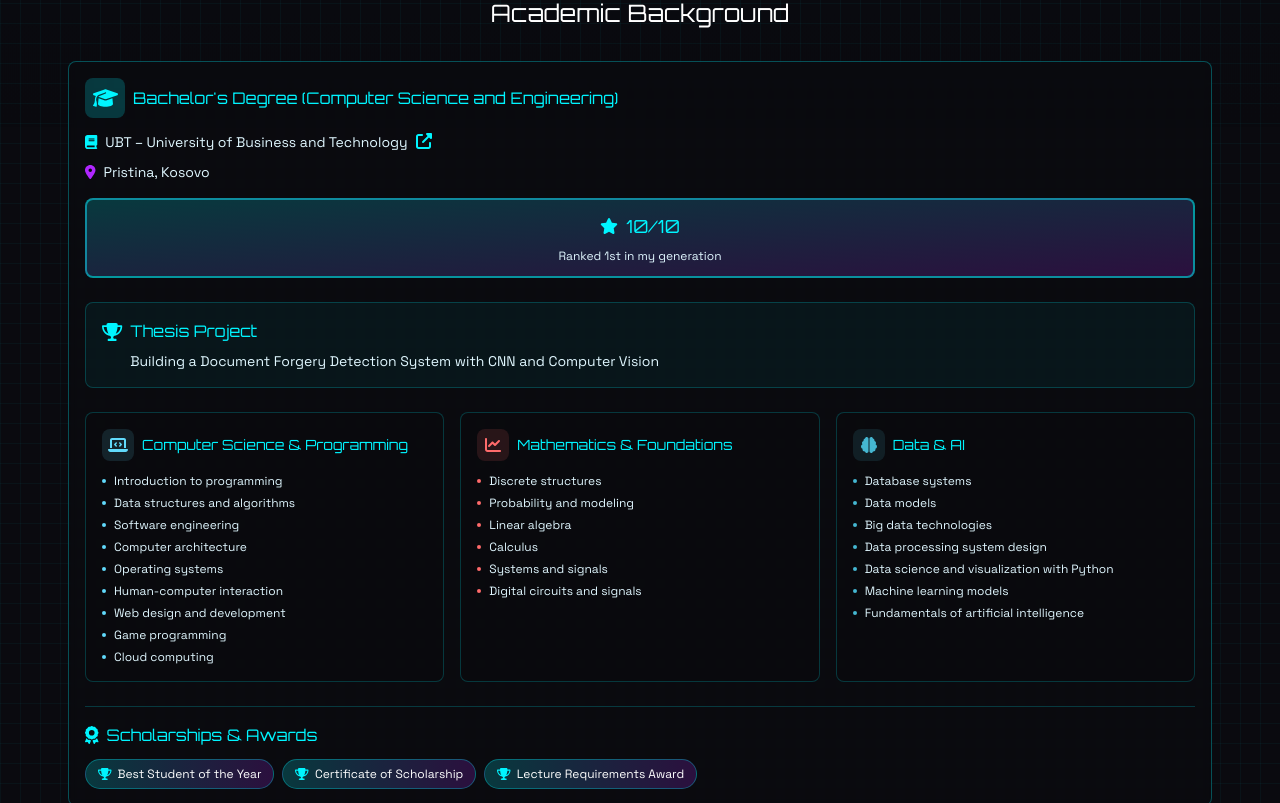
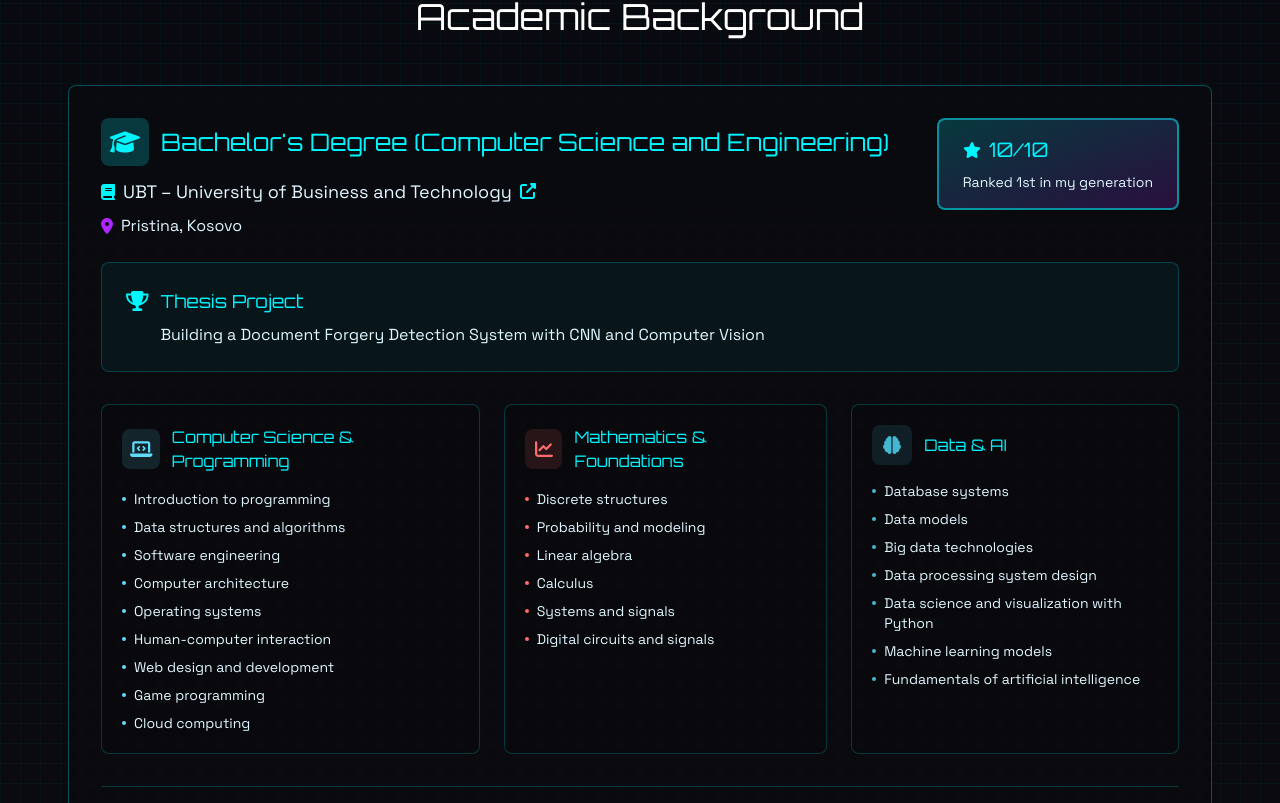
Before and after one commit to RinorRexhaj/Portfolio, a React (Vite) app: page / in a window 1280 px wide. Shown: the part 4417-5220 px from the top of the page. Built offline with nearby package versions, Linux system fonts and the light colour scheme.

Commit message:
Refactor Academic component layout and styles for improved visual hierarchy and consistency

```diff
--- a/src/components/Academic.tsx
+++ b/src/components/Academic.tsx
@@ -113,7 +113,7 @@ const Academic = () => {
         initial={{ opacity: 0, y: 20 }}
         animate={isInView ? { opacity: 1, y: 0 } : { opacity: 0, y: 20 }}
         transition={{ duration: 0.5 }}
-        className="font-orbitron text-2xl sm:text-3xl md:text-4xl mb-8 sm:mb-12 text-center"
+        className="font-orbitron text-4xl mb-12 text-center"
       >
         Academic Background
       </motion.h2>
@@ -127,23 +127,23 @@ const Academic = () => {
         {/* Main Education Card */}
         <motion.article
           variants={cardVariants}
-          className="relative group bg-deep-space/50 backdrop-blur-sm border border-electric-blue/30 rounded-lg p-4 sm:p-6 md:p-8 transition-all duration-300 hover:shadow-holographic-hover"
+          className="relative group bg-deep-space/50 backdrop-blur-sm border border-electric-blue/30 rounded-lg p-8 transition-all duration-300 hover:shadow-holographic-hover"
         >
           {/* Hover overlay */}
           <div className="absolute inset-0 bg-gradient-to-br from-electric-blue/10 to-neon-purple/10 rounded-lg opacity-0 group-hover:opacity-100 transition-opacity duration-300" />
 
           <div className="relative z-10">
             {/* Header */}
-            <div className="flex flex-col sm:flex-row items-start justify-between mb-6 gap-4">
-              <div className="flex-1 w-full">
-                <div className="flex items-center space-x-2 sm:space-x-3 mb-3">
-                  <div className="w-10 h-10 sm:w-12 sm:h-12 bg-electric-blue/20 rounded-lg flex items-center justify-center flex-shrink-0">
+            <div className="flex items-start justify-between mb-6 flex-wrap gap-4">
+              <div className="flex-1">
+                <div className="flex items-center space-x-3 mb-3">
+                  <div className="w-12 h-12 bg-electric-blue/20 rounded-lg flex items-center justify-center">
                     <FontAwesomeIcon
                       icon={faGraduationCap}
-                      className="text-xl sm:text-2xl text-electric-blue"
+                      className="text-2xl text-electric-blue"
                     />
                   </div>
-                  <h3 className="font-orbitron text-base sm:text-xl md:text-2xl text-electric-blue leading-tight">
+                  <h3 className="font-orbitron text-2xl text-electric-blue">
                     {academicData.degree}
                   </h3>
                 </div>
@@ -151,11 +151,9 @@ const Academic = () => {
                 <div className="flex items-center space-x-2 text-text-secondary font-spaceGrotesk mb-2">
                   <FontAwesomeIcon
                     icon={faBook}
-                    className="text-electric-blue text-sm sm:text-base"
+                    className="text-electric-blue"
                   />
-                  <span className="text-sm sm:text-base md:text-lg">
-                    {academicData.institution}
-                  </span>
+                  <span className="text-lg">{academicData.institution}</span>
                   {academicData.website && (
                     <a
                       href={academicData.website}
@@ -172,27 +170,25 @@ const Academic = () => {
                 <div className="flex items-center space-x-2 text-text-secondary font-spaceGrotesk">
                   <FontAwesomeIcon
                     icon={faMapMarkerAlt}
-                    className="text-neon-purple text-sm sm:text-base"
+                    className="text-neon-purple"
                   />
-                  <span className="text-sm sm:text-base">
-                    {academicData.location}
-                  </span>
+                  <span>{academicData.location}</span>
                 </div>
               </div>
 
               {/* Achievement Badge */}
-              <div className="w-full sm:w-auto">
-                <div className="bg-gradient-to-br from-electric-blue/20 to-neon-purple/20 border-2 border-electric-blue/50 rounded-lg px-4 py-3 sm:px-6 sm:py-4">
-                  <div className="flex items-center justify-center sm:justify-start space-x-2 mb-2">
+              <div className="text-right md:text-left">
+                <div className="bg-gradient-to-br from-electric-blue/20 to-neon-purple/20 border-2 border-electric-blue/50 rounded-lg px-6 py-4">
+                  <div className="flex items-center space-x-2 mb-2">
                     <FontAwesomeIcon
                       icon={faStar}
-                      className="text-electric-blue text-base sm:text-lg"
+                      className="text-electric-blue"
                     />
-                    <span className="font-orbitron text-lg sm:text-xl text-electric-blue">
+                    <span className="font-orbitron text-xl text-electric-blue">
                       {academicData.grade}
                     </span>
                   </div>
-                  <p className="font-spaceGrotesk text-xs sm:text-sm text-text-secondary text-center sm:text-left">
+                  <p className="font-spaceGrotesk text-sm text-text-secondary">
                     {academicData.rank}
                   </p>
                 </div>
@@ -200,17 +196,17 @@ const Academic = () => {
             </div>
 
             {/* Thesis Section */}
-            <div className="mb-6 sm:mb-8 p-4 sm:p-6 bg-electric-blue/5 border border-electric-blue/20 rounded-lg">
-              <div className="flex items-start space-x-2 sm:space-x-3">
+            <div className="mb-8 p-6 bg-electric-blue/5 border border-electric-blue/20 rounded-lg">
+              <div className="flex items-start space-x-3">
                 <FontAwesomeIcon
                   icon={faTrophy}
-                  className="text-electric-blue text-lg sm:text-xl mt-1 flex-shrink-0"
+                  className="text-electric-blue text-xl mt-1"
                 />
                 <div>
-                  <h4 className="font-orbitron text-base sm:text-lg text-electric-blue mb-2">
+                  <h4 className="font-orbitron text-lg text-electric-blue mb-2">
                     Thesis Project
                   </h4>
-                  <p className="font-spaceGrotesk text-sm sm:text-base text-text-secondary">
+                  <p className="font-spaceGrotesk text-text-secondary">
                     {academicData.thesis}
                   </p>
                 </div>
@@ -218,7 +214,7 @@ const Academic = () => {
             </div>
 
             {/* Coursework Categories */}
-            <div className="grid grid-cols-1 md:grid-cols-2 lg:grid-cols-3 gap-4 sm:gap-6 mb-6 sm:mb-8">
+            <div className="flex flex-col lg:flex-row gap-6 mb-8">
               {academicData.categories.map((category, idx) => (
                 <motion.div
                   key={category.title}
@@ -227,35 +223,35 @@ const Academic = () => {
                     isInView ? { opacity: 1, y: 0 } : { opacity: 0, y: 20 }
                   }
                   transition={{ delay: idx * 0.15 + 0.3, duration: 0.5 }}
-                  className="bg-deep-space/30 border border-electric-blue/20 rounded-lg p-4 sm:p-5"
+                  className="bg-deep-space/30 border border-electric-blue/20 rounded-lg p-5"
                 >
-                  <div className="flex items-center space-x-2 sm:space-x-3 mb-3 sm:mb-4">
+                  <div className="flex items-center space-x-3 mb-4">
                     <div
-                      className="w-8 h-8 sm:w-10 sm:h-10 rounded-lg flex items-center justify-center flex-shrink-0"
+                      className="w-10 h-10 rounded-lg flex items-center justify-center"
                       style={{ backgroundColor: `${category.color}20` }}
                     >
                       <FontAwesomeIcon
                         icon={category.icon}
-                        className="text-base sm:text-lg"
+                        className="text-lg"
                         style={{ color: category.color }}
                       />
                     </div>
-                    <h4 className="font-orbitron text-sm sm:text-base text-electric-blue">
+                    <h4 className="font-orbitron text-base text-electric-blue">
                       {category.title}
                     </h4>
                   </div>
 
-                  <ul className="space-y-1.5 sm:space-y-2">
+                  <ul className="space-y-2">
                     {category.courses.map((course, courseIdx) => (
                       <li
                         key={courseIdx}
                         className="flex items-start space-x-2"
                       >
                         <div
-                          className="mt-1.5 sm:mt-2 w-1 h-1 rounded-full flex-shrink-0"
+                          className="mt-2 w-1 h-1 rounded-full flex-shrink-0"
                           style={{ backgroundColor: category.color }}
                         />
-                        <span className="font-spaceGrotesk text-xs sm:text-sm text-text-secondary">
+                        <span className="font-spaceGrotesk text-sm text-text-secondary">
                           {course}
                         </span>
                       </li>
@@ -266,18 +262,18 @@ const Academic = () => {
             </div>
 
             {/* Awards Section */}
-            <div className="border-t border-electric-blue/20 pt-4 sm:pt-6">
-              <div className="flex items-center space-x-2 sm:space-x-3 mb-3 sm:mb-4">
+            <div className="border-t border-electric-blue/20 pt-6">
+              <div className="flex items-center space-x-3 mb-4">
                 <FontAwesomeIcon
                   icon={faAward}
-                  className="text-electric-blue text-lg sm:text-xl"
+                  className="text-electric-blue text-xl"
                 />
-                <h4 className="font-orbitron text-base sm:text-lg text-electric-blue">
+                <h4 className="font-orbitron text-lg text-electric-blue">
                   Scholarships & Awards
                 </h4>
               </div>
 
-              <div className="flex flex-wrap gap-2 sm:gap-3">
+              <div className="flex flex-wrap gap-3">
                 {academicData.awards.map((award, idx) => (
                   <motion.div
                     key={idx}
@@ -288,13 +284,13 @@ const Academic = () => {
                         : { opacity: 0, scale: 0.9 }
                     }
                     transition={{ delay: idx * 0.1 + 0.5, duration: 0.3 }}
-                    className="bg-gradient-to-r from-electric-blue/20 to-neon-purple/20 border border-electric-blue/30 rounded-full px-3 py-1.5 sm:px-5 sm:py-2 flex items-center space-x-1.5 sm:space-x-2"
+                    className="bg-gradient-to-r from-electric-blue/20 to-neon-purple/20 border border-electric-blue/30 rounded-full px-5 py-2 flex items-center space-x-2"
                   >
                     <FontAwesomeIcon
                       icon={faTrophy}
-                      className="text-electric-blue text-xs sm:text-sm flex-shrink-0"
+                      className="text-electric-blue text-sm"
                     />
-                    <span className="font-spaceGrotesk text-xs sm:text-sm text-text-primary">
+                    <span className="font-spaceGrotesk text-sm text-text-primary">
                       {award}
                     </span>
                   </motion.div>
@@ -305,11 +301,11 @@ const Academic = () => {
 
           {/* Decorative corner accents */}
           <div
-            className="hidden sm:block absolute top-0 right-0 w-32 h-32 bg-gradient-to-br from-electric-blue/5 to-neon-purple/5 rounded-bl-full opacity-0 group-hover:opacity-100 transition-opacity duration-300"
+            className="absolute top-0 right-0 w-32 h-32 bg-gradient-to-br from-electric-blue/5 to-neon-purple/5 rounded-bl-full opacity-0 group-hover:opacity-100 transition-opacity duration-300"
             aria-hidden="true"
           />
           <div
-            className="hidden sm:block absolute bottom-0 left-0 w-32 h-32 bg-gradient-to-tr from-neon-purple/5 to-electric-blue/5 rounded-tr-full opacity-0 group-hover:opacity-100 transition-opacity duration-300"
+            className="absolute bottom-0 left-0 w-32 h-32 bg-gradient-to-tr from-neon-purple/5 to-electric-blue/5 rounded-tr-full opacity-0 group-hover:opacity-100 transition-opacity duration-300"
             aria-hidden="true"
           />
         </motion.article>
```
